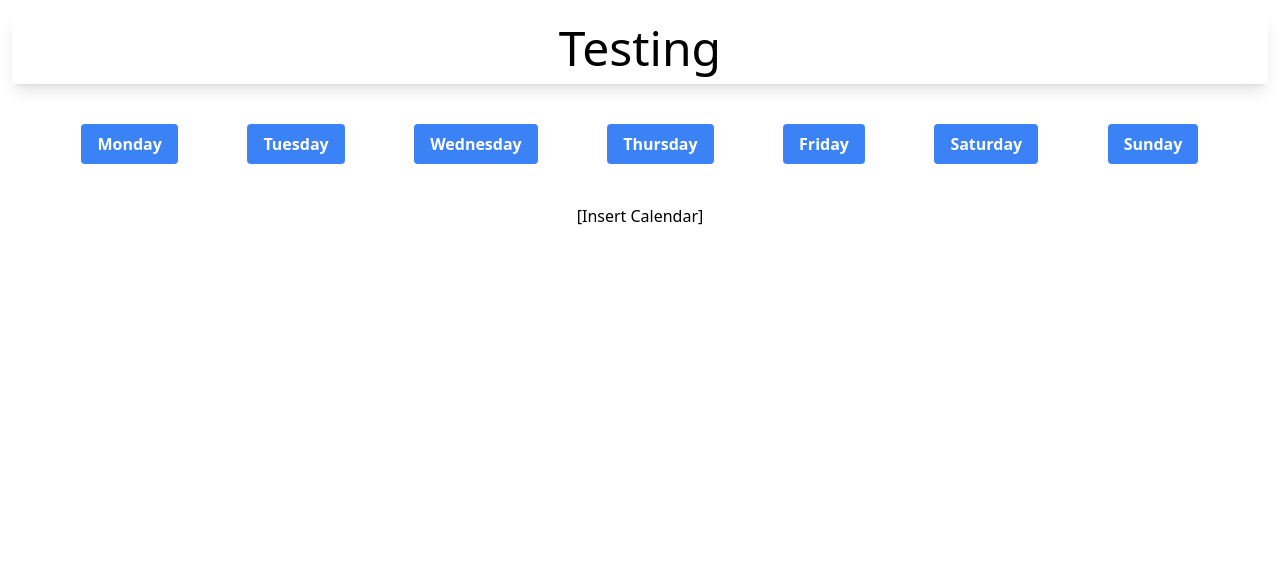
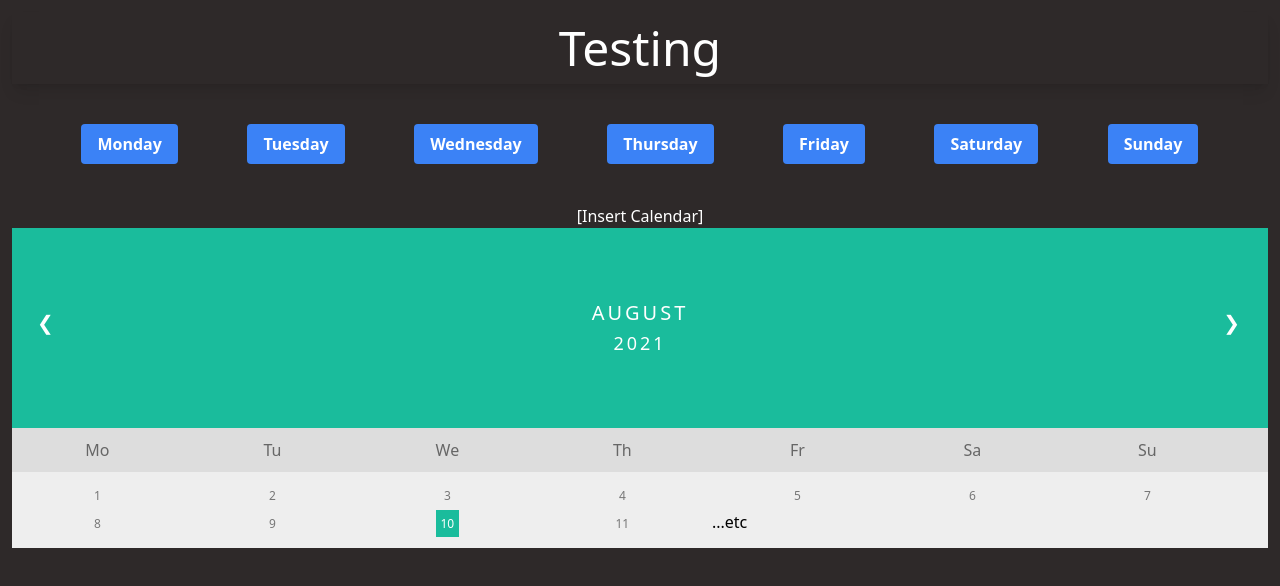
Before and after one commit to SChowdh1045/Workout, a Svelte app: page / in a window 1280 px wide. Shown: the top 586 px of the page. Built offline with nearby package versions, Linux system fonts and the light colour scheme.

Commit message:
video url updated

```diff
--- a/index.html
+++ b/index.html
@@ -1,4 +1,5 @@
 <!DOCTYPE html>
+
 <html lang="en">
   <head>
     <meta charset="UTF-8" />
@@ -6,7 +7,8 @@
     <meta name="viewport" content="width=device-width, initial-scale=1.0" />
     <title>Vite + Svelte</title>
   </head>
-  <body>
+
+  <body style="background-color: rgb(46, 41, 41);">
     <div id="app"></div>
     <script type="module" src="/src/main.js"></script>
   </body>
--- a/src/App.svelte
+++ b/src/App.svelte
@@ -1,5 +1,7 @@
 <script>
   import Modal from "./components/Modal.svelte";
+  import Calendar from "./components/Calendar.svelte";
+
   import "./app.css";
 
   let show = false;
@@ -8,31 +10,31 @@
   const day_info = [
     {
     "day":"Monday",
-    "video":"https://www.youtube.com/embed/MvsAesQ-4zA"
+    "video":"https://www.youtube.com/embed/mm47bCaCzpQ"
     },
     {
     "day":"Tuesday",
-    "video":"https://www.youtube.com/embed/MvsAesQ-4zA"
+    "video":""
     },
     {
     "day":"Wednesday",
-    "video":"https://www.youtube.com/embed/MvsAesQ-4zA"
+    "video":""
     },
     {
     "day":"Thursday",
-    "video":"https://www.youtube.com/embed/MvsAesQ-4zA"
+    "video":"https://www.youtube.com/embed/DwOxd4uV0J4"
     },
     {
     "day":"Friday",
-    "video":"https://www.youtube.com/embed/MvsAesQ-4zA"
+    "video":""
     },
     {
     "day":"Saturday",
-    "video":"https://www.youtube.com/embed/MvsAesQ-4zA"
+    "video":""
     },
     {
     "day":"Sunday",
-    "video":"https://www.youtube.com/embed/MvsAesQ-4zA"
+    "video":"https://www.youtube.com/embed/9MYeyEV5u6Q"
     },
   ];
 
@@ -40,15 +42,11 @@
     show = true;
     index = i;
   }
-
-  const handleClose = () => {
-    show = false;
-  }
 </script>
 
 
 <div class="m-3">
-  <h1 class="shadow-lg text-5xl text-center py-3">Testing</h1>
+  <h1 class="shadow-lg text-5xl text-center py-3 text-white">Testing</h1>
 
   <ul class="flex justify-evenly my-10">
     <li class="btn btn-blue" on:click={() => handleClick(0)}>Monday</li>
@@ -62,16 +60,22 @@
 
 
   {#if show}
-    <Modal on:close={() => handleClose()}>
-      <div>
-        <h2 class="text-2xl underline">{day_info[index].day}</h2>
+    <Modal on:close={() => show = false}>
+      <div class="mb-8">
+        <h2 class="text-2xl underline text-white">{day_info[index].day}</h2>
         <iframe class="w-4/5 mx-auto" src={day_info[index].video} title="1 Second Video" frameborder="0" allow="accelerometer; autoplay; clipboard-write; encrypted-media; gyroscope; picture-in-picture; web-share" allowfullscreen></iframe>
-        <p>INSTRUCTIONS:</p>
+        <p class="text-white mt-5">INSTRUCTIONS:</p>
+        <div class="text-white border-2 border-solid border-green-300 w-10/12 m-auto">
+          <p>1. First exercise</p>
+          <p>2. Second exercise</p>
+          <p>3. Third exercise</p>
+        </div>
       </div>
     </Modal>
   {/if}
 
-  <h1 class="text-center mt-6">[Insert Calendar]</h1>
+  <h1 class="text-center mt-6 text-white">[Insert Calendar]</h1>
+  <Calendar/>
 </div>
 
 
--- /dev/null
+++ b/src/components/Calendar.svelte
@@ -0,0 +1,110 @@
+<div class="month">
+    <ul>
+      <li class="prev">&#10094;</li>
+      <li class="next">&#10095;</li>
+      <li>August<br><span style="font-size:18px">2021</span></li>
+    </ul>
+</div>
+
+<ul class="weekdays">
+    <li>Mo</li>
+    <li>Tu</li>
+    <li>We</li>
+    <li>Th</li>
+    <li>Fr</li>
+    <li>Sa</li>
+    <li>Su</li>
+</ul>
+
+<ul class="days">
+    <li>1</li>
+    <li>2</li>
+    <li>3</li>
+    <li>4</li>
+    <li>5</li>
+    <li>6</li>
+    <li>7</li>
+    <li>8</li>
+    <li>9</li>
+    <li><span class="active">10</span></li>
+    <li>11</li>
+    ...etc
+</ul>
+
+
+
+<style>
+    ul {list-style-type: none;}
+    body {font-family: Verdana, sans-serif;}
+
+    /* Month header */
+    .month {
+    padding: 70px 25px;
+    width: 100%;
+    background: #1abc9c;
+    text-align: center;
+    }
+
+    /* Month list */
+    .month ul {
+    margin: 0;
+    padding: 0;
+    }
+
+    .month ul li {
+    color: white;
+    font-size: 20px;
+    text-transform: uppercase;
+    letter-spacing: 3px;
+    }
+
+    /* Previous button inside month header */
+    .month .prev {
+    float: left;
+    padding-top: 10px;
+    }
+
+    /* Next button */
+    .month .next {
+    float: right;
+    padding-top: 10px;
+    }
+
+    /* Weekdays (Mon-Sun) */
+    .weekdays {
+    margin: 0;
+    padding: 10px 0;
+    background-color:#ddd;
+    }
+
+    .weekdays li {
+    display: inline-block;
+    width: 13.6%;
+    color: #666;
+    text-align: center;
+    }
+
+    /* Days (1-31) */
+    .days {
+    padding: 10px 0;
+    background: #eee;
+    margin: 0;
+    }
+
+    .days li {
+    list-style-type: none;
+    display: inline-block;
+    width: 13.6%;
+    text-align: center;
+    margin-bottom: 5px;
+    font-size:12px;
+    color: #777;
+    }
+
+    /* Highlight the "current" day */
+    .days li .active {
+    padding: 5px;
+    background: #1abc9c;
+    color: white !important
+    }
+</style>
--- a/src/components/Modal.svelte
+++ b/src/components/Modal.svelte
@@ -9,7 +9,7 @@
     }
 </script>
 
-<div class="border-2 border-solid border-red-500 rounded text-center w-2/5 mx-auto p-2">
+<div class="border-8 border-solid border-green-600 rounded-md text-center w-2/5 mx-auto p-2">
     <slot />
     <button class="btn btn-blue" on:click={handleClose}>Close</button>
 </div>
```
